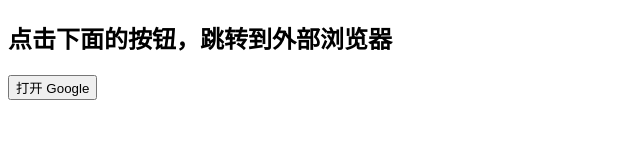
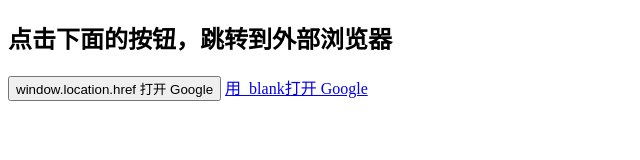
Before and after one commit to fengyuxing/fengyuxing.github.io, a plain HTML site: page test_js_open_external_webapp.html in a window 1280 px wide. Shown: the whole page, without its empty margins (0-640 px from the left). Drawn offline with Linux system fonts and the light colour scheme.

Commit message:
测试webview打开外部浏览器2

```diff
--- a/test_js_open_external_webapp.html
+++ b/test_js_open_external_webapp.html
@@ -7,7 +7,8 @@
 </head>
 <body>
 <h2>点击下面的按钮，跳转到外部浏览器</h2>
-<button onclick="openInBrowser()">打开 Google</button>
+<button onclick="openInBrowser()">window.location.href  打开 Google</button>
+<a href="https://www.google.com" target="_blank">用_blank打开 Google</a>
 
 <script type="text/javascript">
     function openInBrowser() {
```
